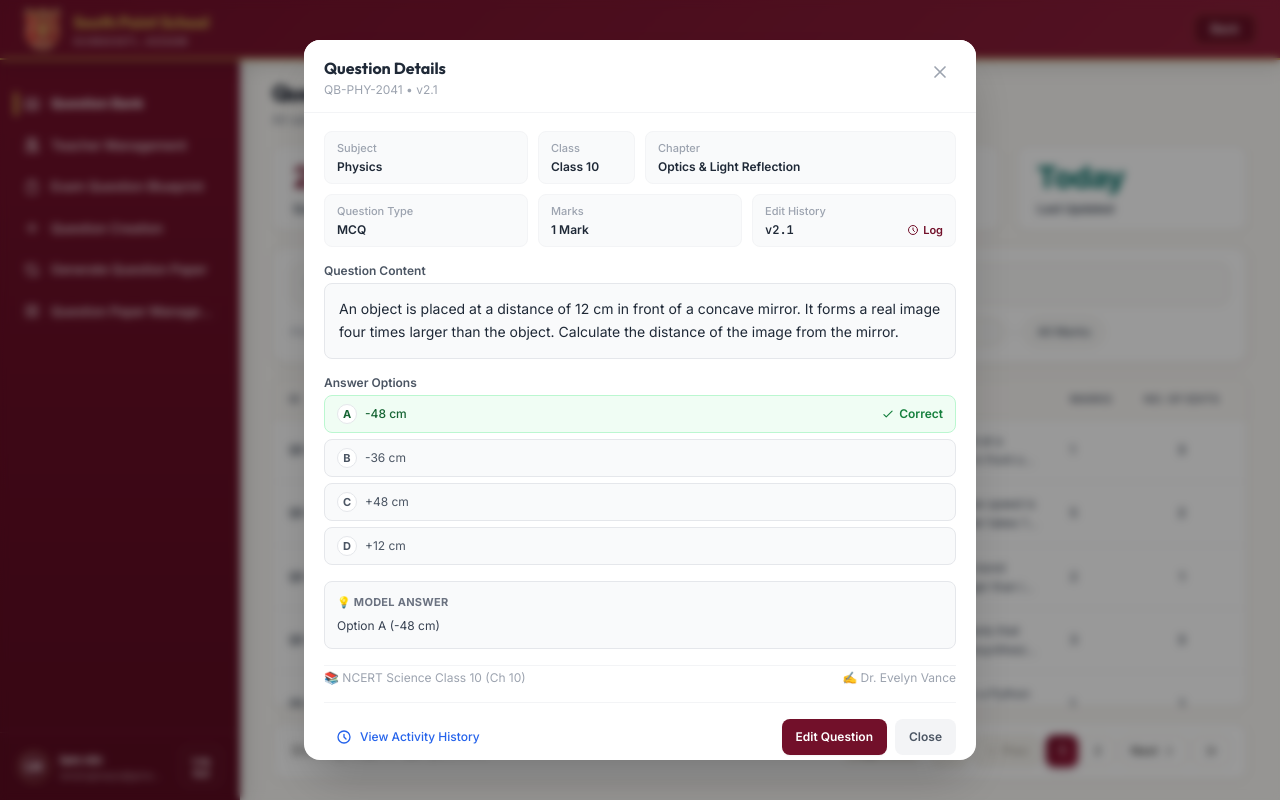
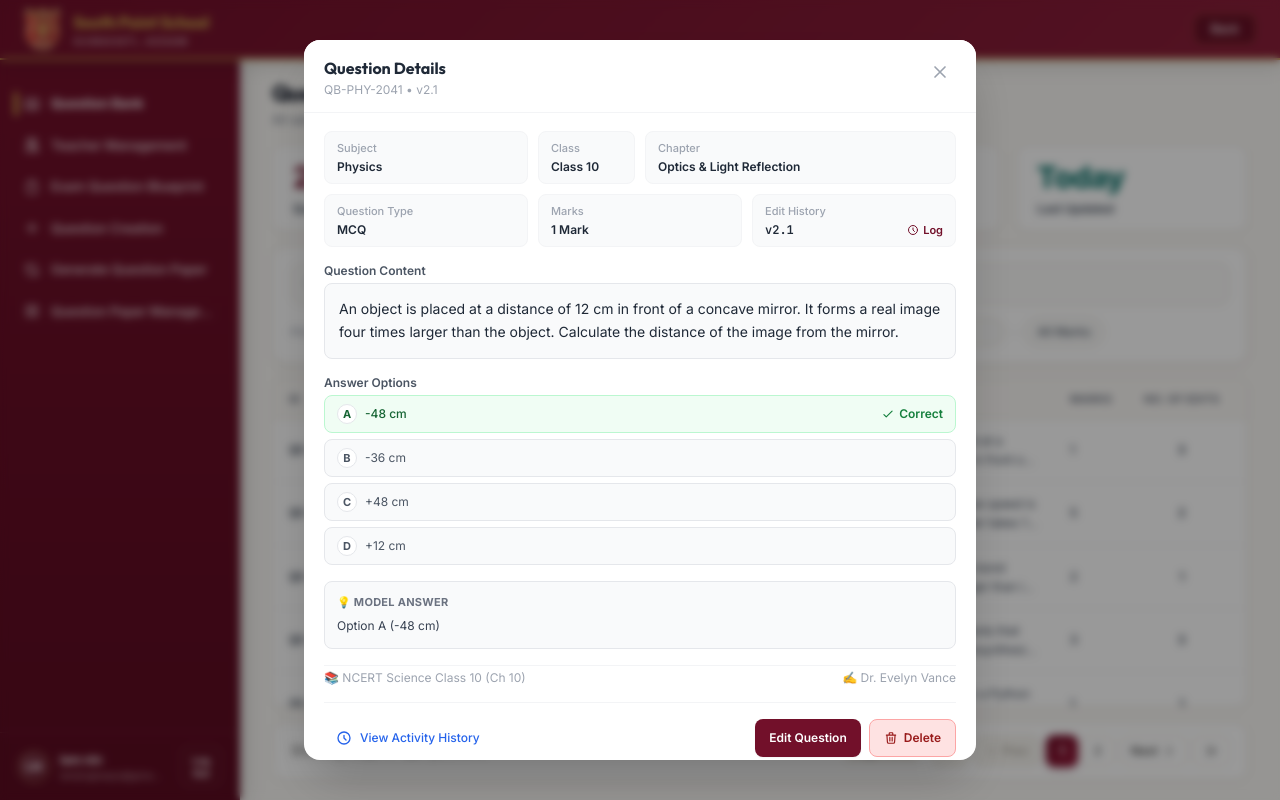
Before and after one commit to lamjingbasps-ui/exam-ui, a React (Vite) app: page / in a window 1280 px wide. Both pictures are taken after a click on the element 926 px from the left and 450 px from the top of the page. Built offline with nearby package versions, Linux system fonts and the light colour scheme.

Commit message:
adding delete option in Question view table

```diff
--- a/src/Components/QuestionBank.jsx
+++ b/src/Components/QuestionBank.jsx
@@ -378,6 +378,7 @@ export default function QuestionBank() {
           onClose={closeModal}
           onOpenEdit={handleOpenEdit}
           onOpenHistory={(q) => openModal('history', q)}
+          onOpenDelete={(q) => openModal('delete', q)}
         />
       )}
 
--- a/src/Components/modals/QuestionDetailsModal.jsx
+++ b/src/Components/modals/QuestionDetailsModal.jsx
@@ -3,7 +3,7 @@ import Icon from '../common/Icon.jsx';
 import { ModalWrapper, Label, InfoBox } from '../common/ModalWrapper.jsx';
 import { TYPE_BADGES } from '../../data/mockQuestions.js';
 
-export default function QuestionDetailsModal({ current, onClose, onOpenEdit, onOpenHistory }) {
+export default function QuestionDetailsModal({ current, onClose, onOpenEdit, onOpenHistory, onOpenDelete }) {
   if (!current) return null;
 
   return (
@@ -132,11 +132,12 @@ export default function QuestionDetailsModal({ current, onClose, onOpenEdit, onO
             Edit Question
           </button>
           <button
-            onClick={onClose}
-            style={{ padding: '10px 14px', borderRadius: '8px' }}
-            className="text-xs font-semibold text-gray-600 bg-gray-100 hover:bg-gray-200 transition-colors"
+            onClick={() => { onClose(); onOpenDelete && onOpenDelete(current); }}
+            style={{ padding: '10px 14px', borderRadius: '8px', backgroundColor: '#fee2e2', color: '#991b1b', border: '1px solid #fca5a5' }}
+            className="text-xs font-semibold flex items-center gap-1.5 hover:bg-red-200 transition-colors"
           >
-            Close
+            <Icon name="trash" className="w-3.5 h-3.5" />
+            Delete
           </button>
         </div>
       </div>
```
